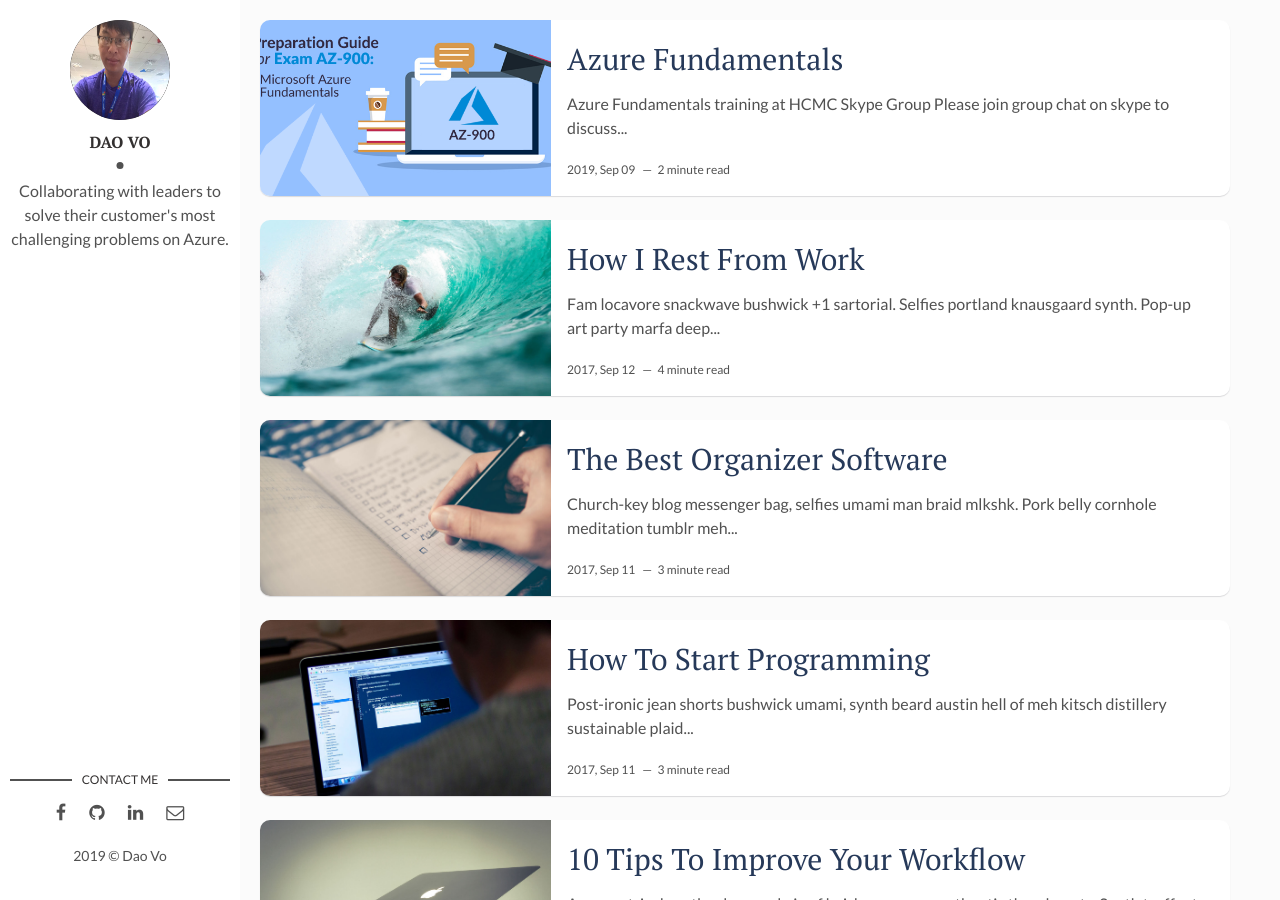
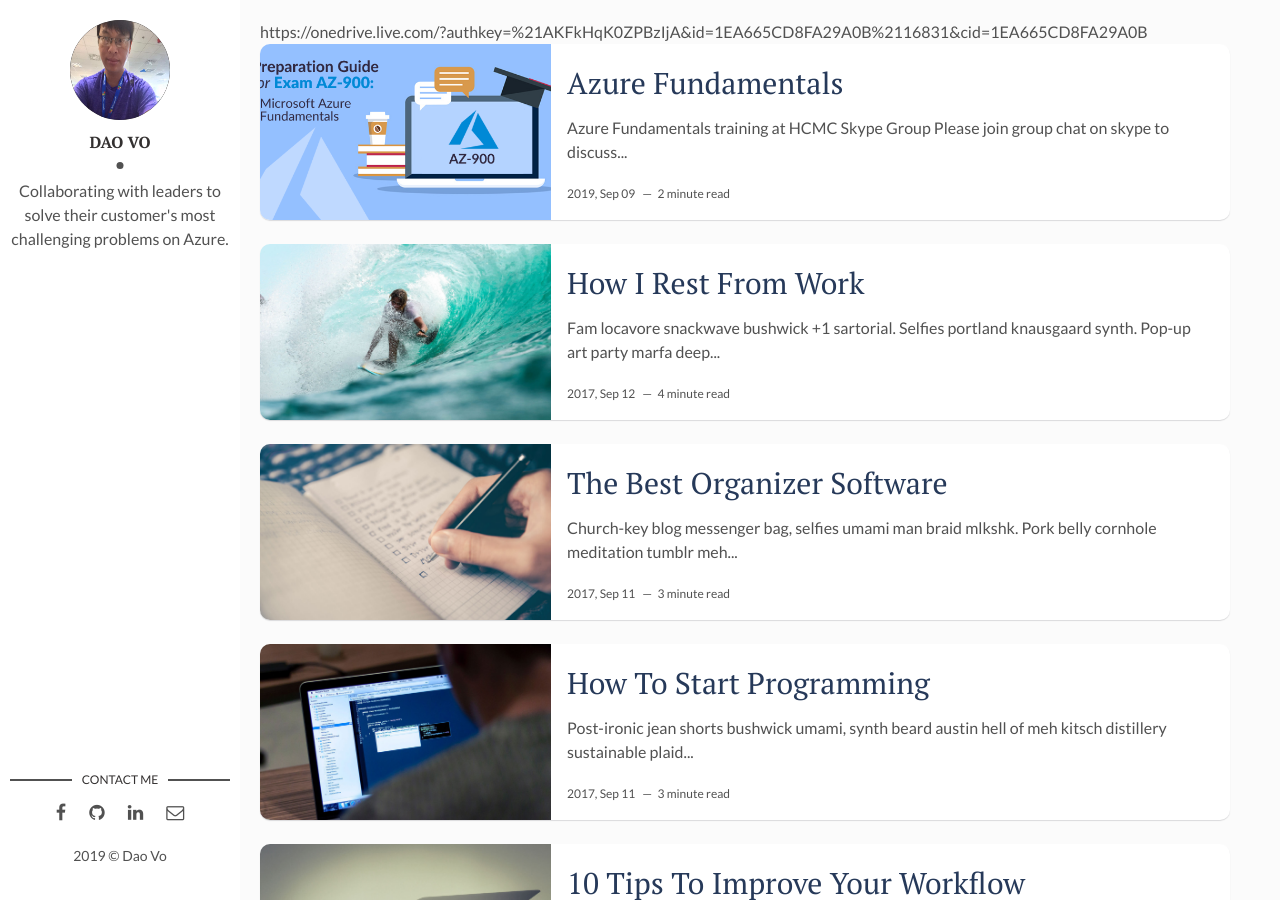
Before and after one commit to votrongdao/daovo.github.io, a Jekyll site: the page built from index.html, in a window 1280 px wide and 900 px high. Built offline with Jekyll 4.4.1, drawn with Linux system fonts in a browser that asks for light colours; the list of posts is cut into pages by our own code; some of the changed lines change nothing that is shown.

Commit message:
Update index.html

```diff
--- a/index.html
+++ b/index.html
@@ -1,6 +1,8 @@
 ---
 layout: main
 ---
+https://onedrive.live.com/?authkey=%21AKFkHqK0ZPBzIjA&id=1EA665CD8FA29A0B%2116831&cid=1EA665CD8FA29A0B
+
 {% for post in paginator.posts %}
 <article class="post">
   {% if post.img %}
```
